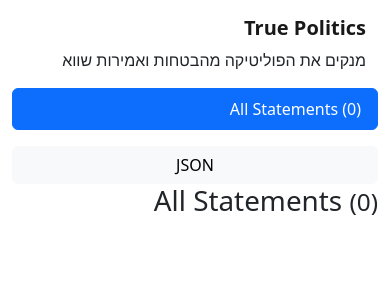
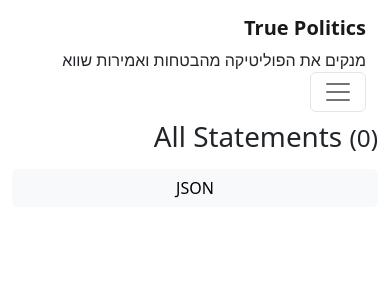
Before and after one commit to nonZero/TruePolitics, a Django app: page / in a window 390 px wide. Shown: the top 300 px of the page. Run offline with Django 4.2, Linux system fonts and the light colour scheme; data that the repository does not hold is empty; some libraries are stand-ins or nearby versions.

Commit message:
added mobile support

```diff
--- a/statements/templates/base.html
+++ b/statements/templates/base.html
@@ -11,25 +11,30 @@
           href="{% static 'bootstrap/css/bootstrap.rtl.css' %}">
     <link rel="stylesheet"
           href="{% static 'main.css' %}">
-    <script defer src="https://cdn.jsdelivr.net/npm/alpinejs@3.x.x/dist/cdn.min.js"></script>
+    <script defer
+            src="https://cdn.jsdelivr.net/npm/alpinejs@3.x.x/dist/cdn.min.js"></script>
     <title>{{ view.title }} / {% trans "True Politics" %}</title>
 </head>
 <body>
 
 <div class="container-fluid">
-    <nav class="navbar">
+    <nav class="navbar navbar-expand-lg">
         <div class="container-fluid justify-content-start">
-            <a class="navbar-brand fw-bold  " href="{% url "s:list" %}">
+            <a class="navbar-brand fw-bold  "
+               href="{% url "s:list" %}">
                 True Politics
             </a>
-            <span>
+            <div class="flex-fill">
                     מנקים את הפוליטיקה מהבטחות ואמירות שווא
-            </span>
-            <ul class="navbar-nav">
-                <li class="nav-item">
-
-                </li>
-            </ul>
+            </div>
+            <button class="d-block d-md-none navbar-toggler d-flex"
+                    type="button"
+                    data-bs-toggle="collapse"
+                    data-bs-target="#sidebar"
+                    aria-expanded="false"
+                    aria-label="Toggle navigation">
+                <span class="navbar-toggler-icon"></span>
+            </button>
         </div>
     </nav>
 
--- a/statements/templates/statements/statement_list.html
+++ b/statements/templates/statements/statement_list.html
@@ -2,7 +2,7 @@
 {% load web i18n %}
 {% block content %}
     <div class="row">
-        <div class="col-lg-2">
+        <div id="sidebar" class="collapse col-md-3 col-xl-2 collapse d-md-block">
             <div class="list-group mt-2">
                 <a class="list-group-item list-group-item-action {% if view.is_home %}active{% endif %}"
                    href="{% url "s:list" %}">
@@ -28,7 +28,7 @@
                 {% endfor %}
             </div>
 
-            <div class="d-grid mt-2">
+            <div class="d-none d-md-grid mt-2">
                 <a class="btn btn-light btn-block"
                    href="{% url "s:export" %}">
                     {% trans "JSON" %}
@@ -36,7 +36,7 @@
             </div>
 
         </div>
-        <div class="col-lg-10">
+        <div class="col-md-9 col-xl-10">
             {% block main %}
                 <h1>
                     {{ view.title }}
@@ -45,7 +45,14 @@
                 {% include "statements/_statements.html" with statements=object_list with_author=1 %}
             {% endblock %}
         </div>
-
     </div>
 
+    <div class="d-grid d-md-none mt-2">
+        <a class="btn btn-light btn-block"
+           href="{% url "s:export" %}">
+            {% trans "JSON" %}
+        </a>
+    </div>
+
+
 {% endblock %}
```
